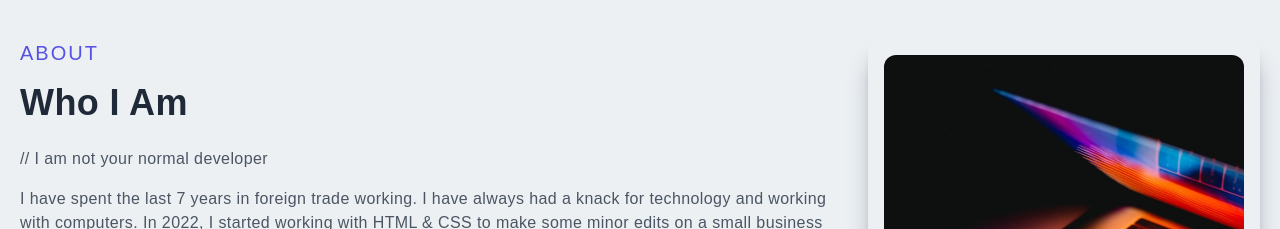
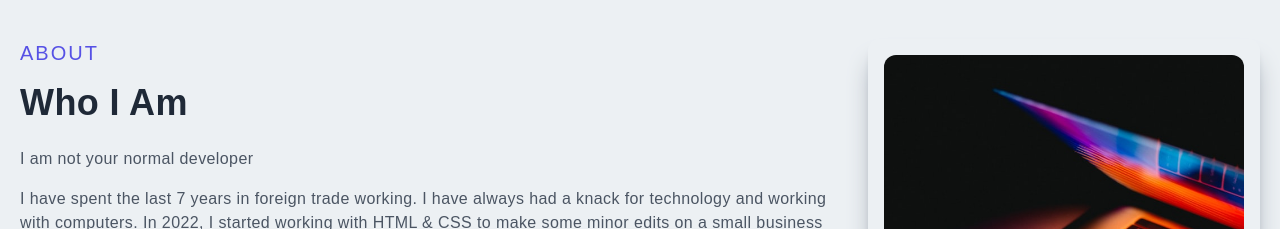
Before and after one commit to elosis/portfolioTw, a Next.js app: page / in a window 1280 px wide. Shown: the part 920-1149 px from the top of the page. Built offline with nearby package versions, Linux system fonts and the light colour scheme.

Commit message:
fixing comment issue in About.tsx

```diff
--- a/components/About.tsx
+++ b/components/About.tsx
@@ -12,9 +12,7 @@
             About
           </p>
           <h2 className="py-4">Who I Am</h2>
-          <p className="py-2 text-gray-600">
-            // I am not your normal developer
-          </p>
+          <p className="py-2 text-gray-600">I am not your normal developer</p>
           <p className="py-2 text-gray-600">
             I have spent the last 7 years in foreign trade working. I have
             always had a knack for technology and working with computers. In
```
